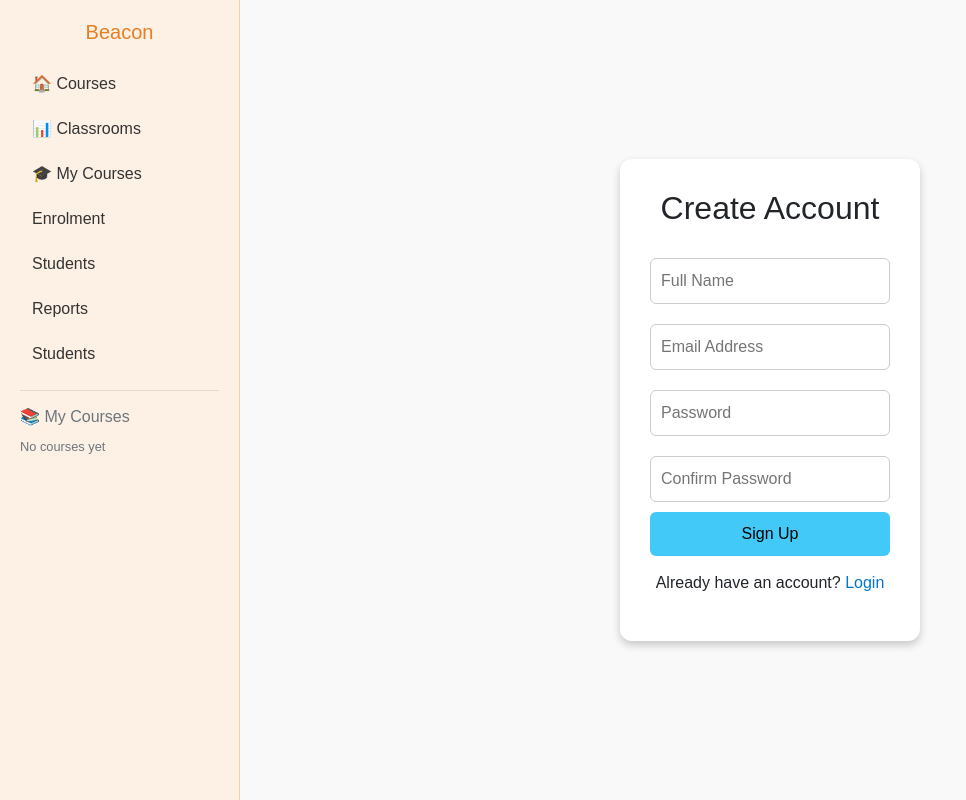
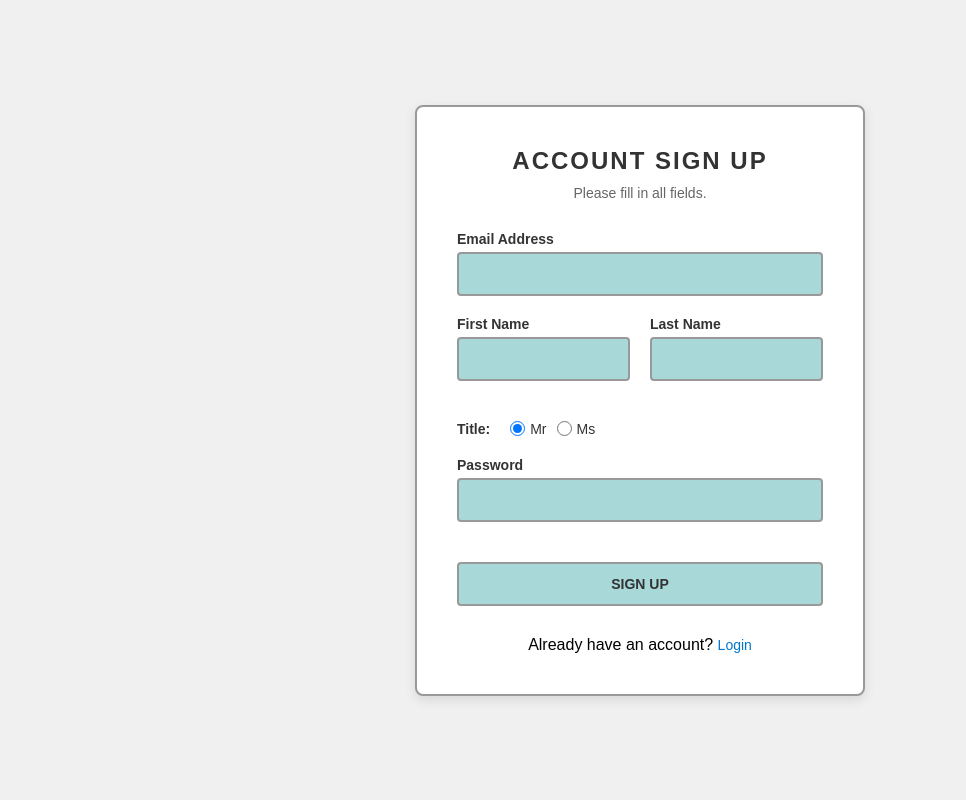
Before and after one commit to tanChicken/beacon, a Django app: page /sign_up/ in a window 1280 px wide. Shown: the whole page, without its empty margins (0-966 px from the left). Run offline with Django 5.2, Linux system fonts and the light colour scheme; some libraries are stand-ins or nearby versions.

Commit message:
fixed bug errors and modified sign up, home, login page

```diff
--- a/mysite/beacon/templates/instructor_login.html
+++ b/mysite/beacon/templates/instructor_login.html
@@ -1,5 +1,3 @@
-{% extends  "base.html" %} {% block title %} Instructor Login Page{% endblock %}
-{% block content %}
 <html lang="en">
 <head>
   <meta charset="UTF-8">
@@ -66,4 +64,3 @@
   </div>
 </body>
 </html>
-{% endblock %}
--- a/mysite/beacon/templates/login.html
+++ b/mysite/beacon/templates/login.html
@@ -1,5 +1,3 @@
-{% extends  "base.html" %} {% block title %} Login Page{% endblock %}
-{% block content %}
 <html lang="en">
 <head>
   <meta charset="UTF-8">
@@ -67,4 +65,3 @@
   </div>
 </body>
 </html>
-{% endblock %}
--- a/mysite/beacon/templates/signup.html
+++ b/mysite/beacon/templates/signup.html
@@ -1,71 +1,204 @@
-{% extends  "base.html" %} {% block title %} SIgn Up Page{% endblock %}
-{% block content %}
+<!DOCTYPE html>
 <html lang="en">
 <head>
   <meta charset="UTF-8">
   <meta name="viewport" content="width=device-width, initial-scale=1.0">
-  <title>Sign Up</title>
+  <title>Sign Up Page</title>
   <style>
+    * {
+      margin: 0;
+      padding: 0;
+      box-sizing: border-box;
+    }
+
     body {
       font-family: Arial, sans-serif;
-      background: #f9f9f9;
+      background: #f0f0f0;
+      height: 100vh;
       display: flex;
+      align-items: center;
       justify-content: center;
-      align-items: center;
-      height: 100vh;
     }
-    .signup-box {
-      background: #fff;
-      padding: 30px;
-      border-radius: 12px;
-      box-shadow: 0 4px 8px rgba(0,0,0,0.2);
-      width: 300px;
+
+    .signup-container {
+      background: white;
+      padding: 40px;
+      border-radius: 8px;
+      border: 2px solid #999;
+      box-shadow: 0 4px 12px rgba(0,0,0,0.1);
+      width: 100%;
+      max-width: 450px;
     }
-    h2 {
+
+    .signup-title {
+      font-size: 24px;
+      font-weight: bold;
+      color: #333;
+      margin-bottom: 10px;
+      letter-spacing: 2px;
       text-align: center;
+    }
+
+    .signup-subtitle {
+      font-size: 14px;
+      color: #666;
+      margin-bottom: 30px;
+      text-align: center;
+    }
+
+    .form-row {
+      display: flex;
+      gap: 20px;
       margin-bottom: 20px;
     }
-    input {
+
+    .form-group {
+      margin-bottom: 20px;
+    }
+
+    .form-group.half {
+      flex: 1;
+    }
+
+    .form-label {
+      display: block;
+      font-size: 14px;
+      color: #333;
+      margin-bottom: 5px;
+      font-weight: bold;
+    }
+
+    .form-input {
       width: 100%;
-      padding: 10px;
-      margin: 10px 0;
-      border-radius: 6px;
-      border: 1px solid #ccc;
+      padding: 12px;
+      border: 2px solid #999;
+      border-radius: 4px;
+      font-size: 14px;
+      background: #a8d8d8;
     }
-    button {
+
+    .form-input:focus {
+      outline: none;
+      border-color: #666;
+      background: #95c8c8;
+    }
+
+    .title-group {
+      display: flex;
+      gap: 10px;
+      align-items: center;
+      margin-bottom: 20px;
+    }
+
+    .title-label {
+      font-size: 14px;
+      color: #333;
+      font-weight: bold;
+      margin-right: 10px;
+    }
+
+    .title-option {
+      display: flex;
+      align-items: center;
+      gap: 5px;
+    }
+
+    .title-radio {
+      width: 15px;
+      height: 15px;
+    }
+
+    .title-text {
+      font-size: 14px;
+      color: #333;
+    }
+
+    .signup-btn {
+      background: #a8d8d8;
+      border: 2px solid #999;
+      border-radius: 4px;
+      padding: 12px 30px;
+      font-size: 14px;
+      font-weight: bold;
+      color: #333;
+      cursor: pointer;
       width: 100%;
-      padding: 10px;
-      background: #42c9f7;
-      border: none;
-      border-radius: 6px;
-      font-size: 16px;
-      cursor: pointer;
+      margin-top: 20px;
+      transition: all 0.3s ease;
     }
-    button:hover {
-      background: #00a4db;
+
+    .signup-btn:hover {
+      background: #95c8c8;
+      transform: translateY(-1px);
     }
-    p {
+
+    .login-link {
+      margin-top: 30px;
       text-align: center;
-      margin-top: 15px;
     }
-    a {
+
+    .login-link a {
       color: #0077cc;
       text-decoration: none;
+      font-size: 14px;
+    }
+
+    .login-link a:hover {
+      text-decoration: underline;
     }
   </style>
 </head>
 <body>
-  <div class="signup-box">
-    <h2>Create Account</h2>
+  <div class="signup-container">
+    <h1 class="signup-title">ACCOUNT SIGN UP</h1>
+    <p class="signup-subtitle">Please fill in all fields.</p>
+
     <form action="{% url 'sign_up' %}" method="post">
       {% csrf_token %}
-      <input type="text"     name="full_name"        placeholder="Full Name" required>
-      <input type="email"    name="email"            placeholder="Email Address" required>
-      <input type="password" name="password"         placeholder="Password" required>
-      <input type="password" name="confirm_password" placeholder="Confirm Password" required>
-      <button type="submit">Sign Up</button>
+
+      <div class="form-group">
+        <label class="form-label">Email Address</label>
+        <input type="email" name="email" class="form-input" required>
+      </div>
+
+      <div class="form-row">
+        <div class="form-group half">
+          <label class="form-label">First Name</label>
+          <input type="text" name="first_name" class="form-input" required>
+        </div>
+
+        <div class="form-group half">
+          <label class="form-label">Last Name</label>
+          <input type="text" name="last_name" class="form-input" required>
+        </div>
+      </div>
+
+      <div class="title-group">
+        <span class="title-label">Title:</span>
+        <div class="title-option">
+          <input type="radio" name="title" value="Mr" id="mr" class="title-radio" checked>
+          <label for="mr" class="title-text">Mr</label>
+        </div>
+        <div class="title-option">
+          <input type="radio" name="title" value="Ms" id="ms" class="title-radio">
+          <label for="ms" class="title-text">Ms</label>
+        </div>
+      </div>
+
+      <div class="form-group">
+        <label class="form-label">Password</label>
+        <input type="password" name="password" class="form-input" required>
+      </div>
+
+      <!-- Hidden field to capture role from URL -->
+      <input type="hidden" name="role" id="role" value="">
+
+      <button type="submit" class="signup-btn">SIGN UP</button>
     </form>
-    <p>Already have an account? <a href="{% url 'login' %}">Login</a></p>
+
+    <div class="login-link">
+      <p>Already have an account? <a href="{% url 'login' %}">Login</a></p>
+    </div>
   </div>
 
   <script>
@@ -78,4 +211,3 @@
   </script>
 </body>
 </html>
-{% endblock %}
--- a/mysite/beacon/views.py
+++ b/mysite/beacon/views.py
@@ -15,7 +15,14 @@ from .models import Course, Student, StudentProfile  # note: import Student & St
 
 # Create your views here.
 def home(request):
-    return render(request, "home.html")
+    return render(request, "home.html", {"hide_sidebar": True})
+
+
+# ------------------------
+# Login
+# ------------------------
+def login_view(request):
+    return render(request, "home.html", {"hide_sidebar": True})
 
 # def student_login(request):
 #     if request.method == "POST":
@@ -50,7 +57,7 @@ def student_login(request):
                 return redirect("student_dashboard")
             else:
                 messages.error(request, "This account is not a student. Please use the instructor login.")
-    return render(request, "login.html")
+    return render(request, "login.html", {"hide_sidebar": True})
 
 # def student_signup(request):
 #     if request.method == "POST":
@@ -106,10 +113,16 @@ def student_signup(request):
         messages.success(request, "Signup successful! Please log in.")
         return redirect("login")
 
-    # GET -> show the page
-    return render(request, "signup.html")
+    # GET → show the page
+    return render(request, "signup.html", {"hide_sidebar": True})
 
-@student_required
+
+# ------------------------
+# Instructor Signup
+# ------------------------
+def instructor_signup(request):
+    return render(request, "signup.html", {"hide_sidebar": True})
+
 @login_required(login_url="/login/")
 def student_dashboard(request):
     student = request.user
@@ -208,10 +221,4 @@ def delete_course(request, pk):
 @login_required
 def course_detail(request, pk):
     course = get_object_or_404(Course, pk=pk)
-    return render(request,"course_details.html", {"course":course})
-
-class InstructorHomeView(InstructorRequiredMixin, TemplateView):
-    template_name = "instructor/home.html"
-
-class StudentHomeView(StudentRequiredMixin, TemplateView):
-    template_name = "student/home.html"
+    return render(request,"course_details.html", {"course":course}, {"hide_sidebar": True})
```
Also changed, not shown: mysite/beacon/templates/home.html (+118 -8 lines), mysite/beacon/migrations/0001_initial.py (deleted), mysite/beacon/migrations/0002_testing.py (deleted), mysite/beacon/migrations/0003_delete_testing_teacher.py (deleted), mysite/beacon/migrations/0004_studentprofile.py (deleted), mysite/beacon/migrations/0005_teacherprofile.py (deleted), mysite/beacon/migrations/0006_rename_teacherprofile_instructorprofile_and_more.py (deleted), mysite/beacon/migrations/__init__.py (deleted).
